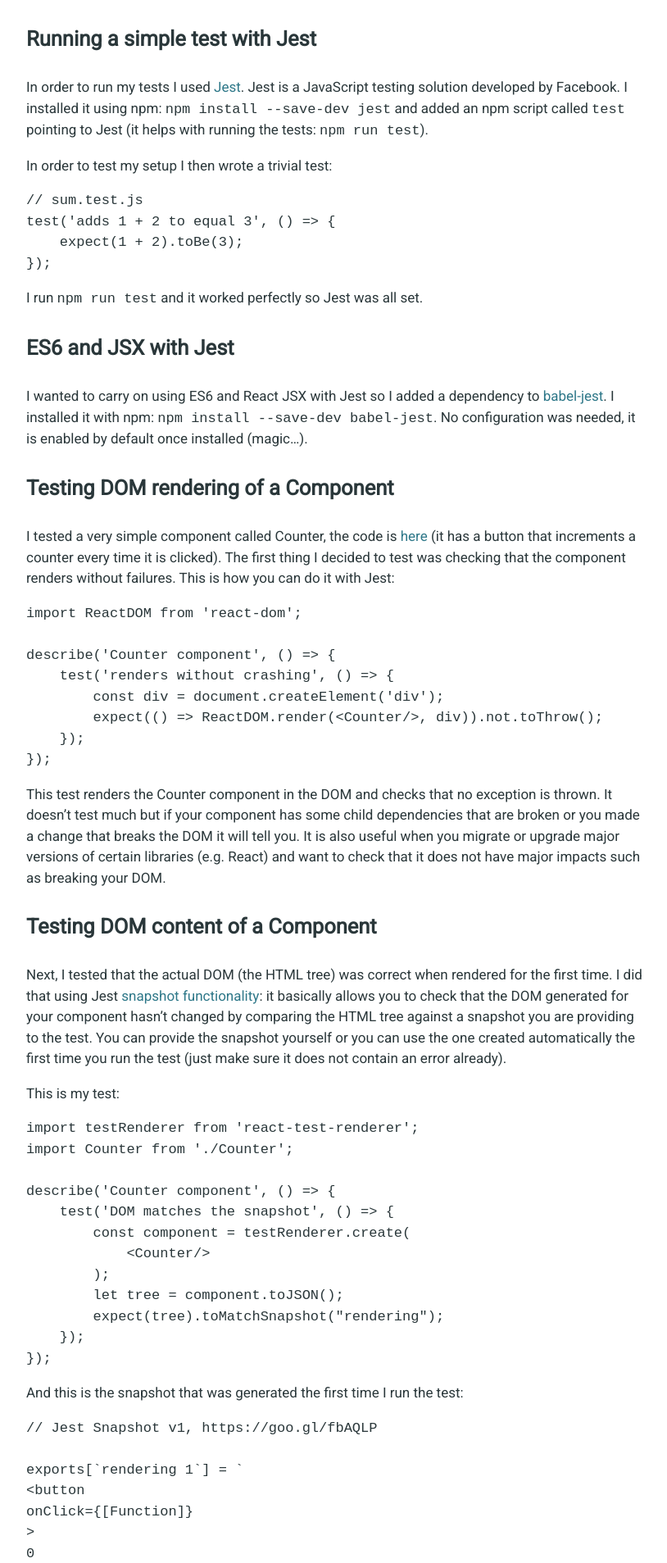
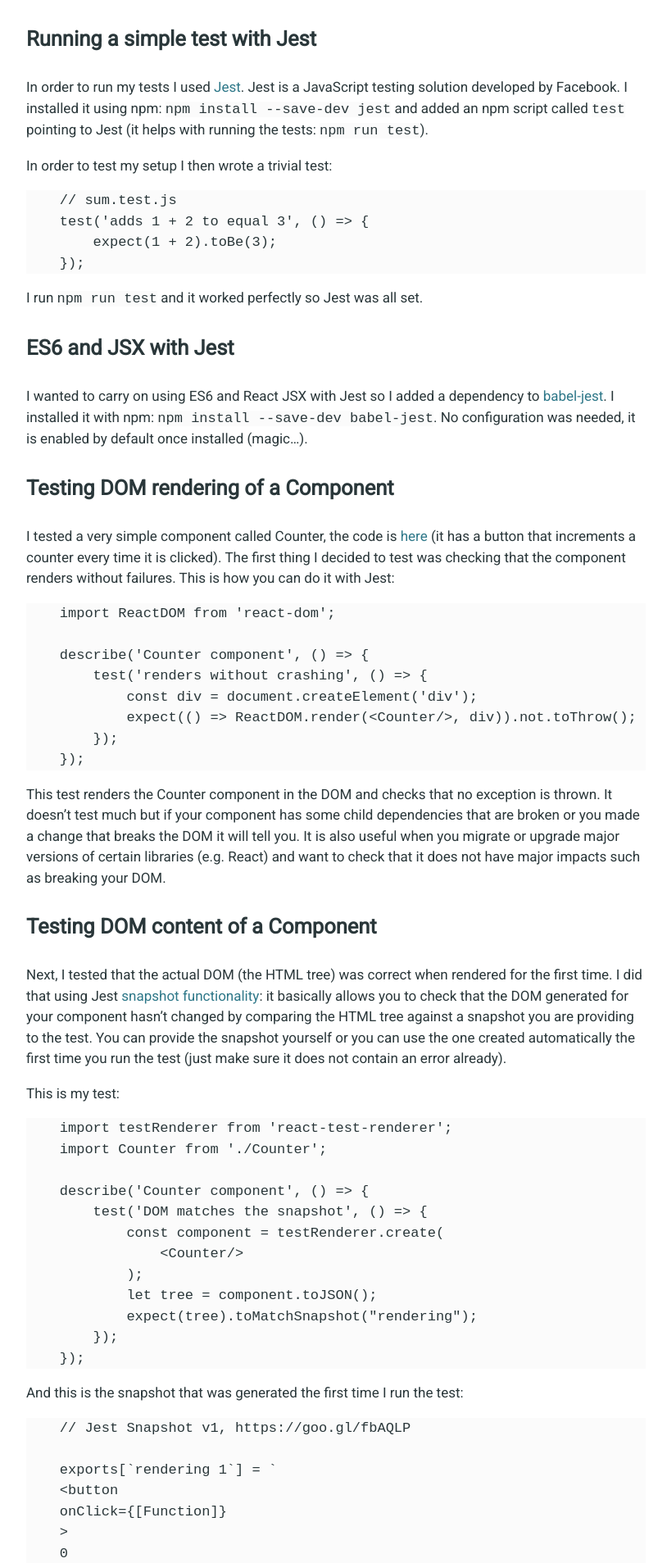
Before and after one commit to caroleolivier/caroleolivier.github.io, a Jekyll site: the page built from _posts/2017-09-26-testing-a-react-app.md, in a window 1280 px wide. Shown: the part 529-2436 px from the top of the page at 82% size, without its empty margins (230-1044 px from the left). Built offline with Jekyll 4.4.1, drawn with Linux system fonts in a browser that asks for light colours.

Commit message:
Improve style of code block

```diff
--- a/assets/sass/website-container.scss
+++ b/assets/sass/website-container.scss
@@ -46,6 +46,14 @@
         }
     }
 
+    code {
+        background: $background;
+    }
+
+    pre.highlight {
+        background: $background;
+    }
+
     .fa {
         color: $icon_color_1;
     }
```
Also changed, not shown: _posts/2017-09-26-testing-a-react-app.md (+14 -14 lines).
